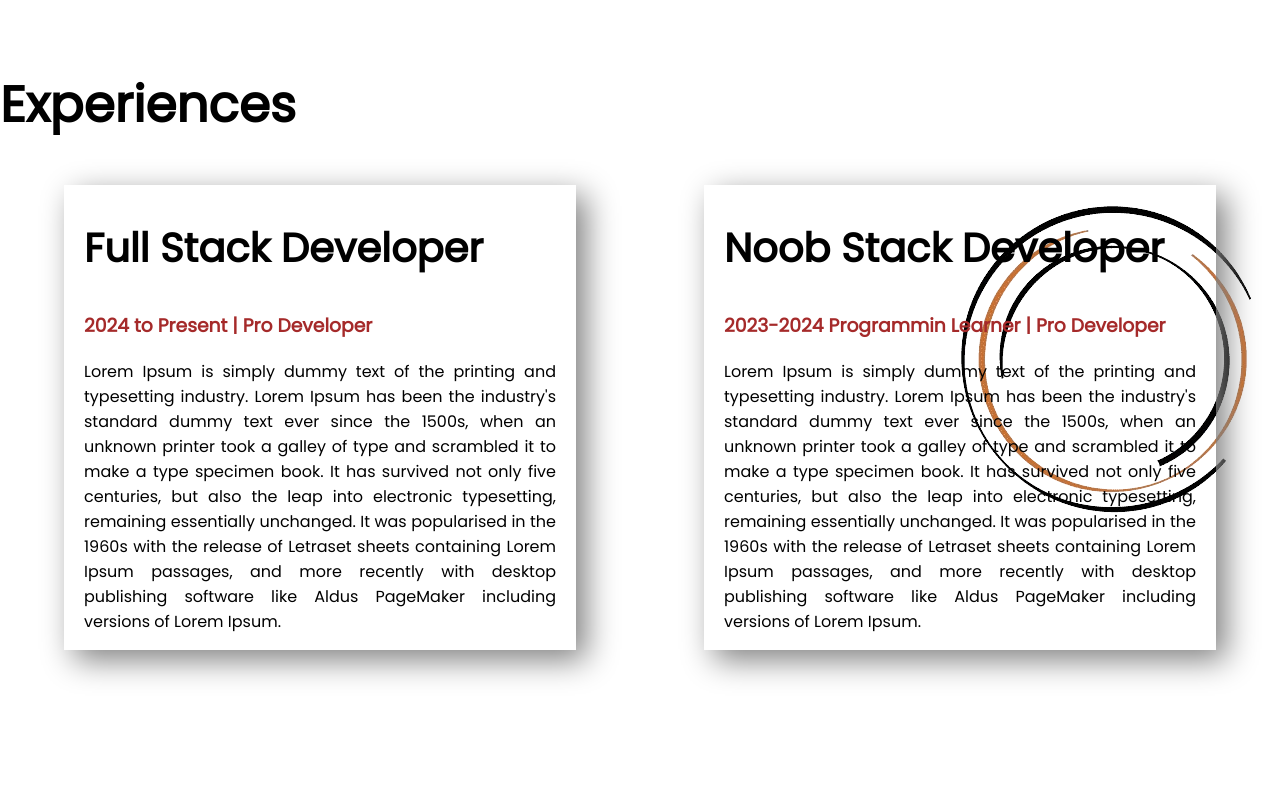
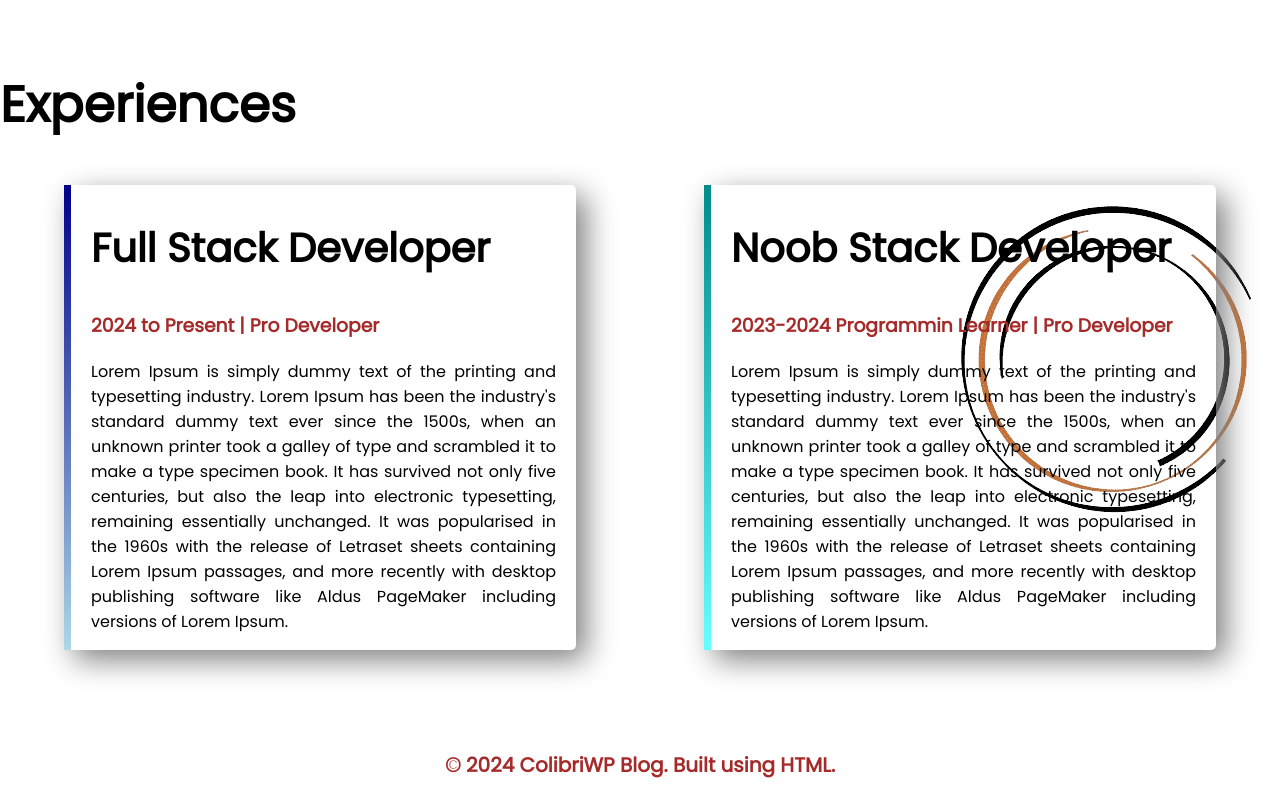
Before and after one commit to Imtiazjumman/developer-portfolio, a plain HTML site: page index.html in a window 1280 px wide. Shown: the part 1273-2073 px from the top of the page. Before the commit the page ends 2023 px from the top, so only its background shows below. Drawn offline with Linux system fonts and the light colour scheme.

Commit message:
6th commit

```diff
--- a/index.html
+++ b/index.html
@@ -78,7 +78,7 @@
     <section class="experiences-area">
         <h1>Experiences</h1>
         <div class="flex-container">
-            <div class="half-width-three">
+            <div id="full-stack" class="half-width-three">
                 <h2>Full Stack Developer</h2>
                 <h3 style="color: brown;">2024 to Present | Pro Developer</h3>
                 <p>Lorem Ipsum is simply dummy text of the printing and typesetting industry. Lorem Ipsum has been the
@@ -89,7 +89,7 @@
                     publishing software like Aldus PageMaker including versions of Lorem Ipsum.</p>
             </div>
 
-            <div class="half-width-three">
+            <div id="noob-stack" class="half-width-three">
                 <h2>Noob Stack Developer</h2>
                 <h3 style="color: brown;">2023-2024 Programmin Learner | Pro Developer</h3>
                 <p>Lorem Ipsum is simply dummy text of the printing and typesetting industry. Lorem Ipsum has been the
@@ -101,6 +101,10 @@
             </div>
         </div>
     </section>
+    <footer>
+        <p>© 2024 ColibriWP Blog. Built using HTML.</p>
+
+    </footer>
 </body>
 
 </html>
--- a/style.css
+++ b/style.css
@@ -67,7 +67,7 @@ p {
     margin-right: 5%;
     padding-left: 20px;
     padding-right: 20px;
-
+    border-radius: 5px;
 
 }
 
@@ -87,3 +87,24 @@ p {
     background-position: left;
 
 }
+
+#full-stack {
+    border-left: 7px solid;
+    border-image: linear-gradient(darkblue, lightblue);
+    border-image-slice: 1;
+}
+
+#noob-stack {
+
+    border-left: 7px solid;
+    border-image: linear-gradient(darkcyan, rgb(103, 255, 255));
+    border-image-slice: 1;
+    border-radius: 5px;
+}
+
+footer p {
+    text-align: center;
+    font-size: 20px;
+    font-weight: 700;
+    color: brown;
+}
```
